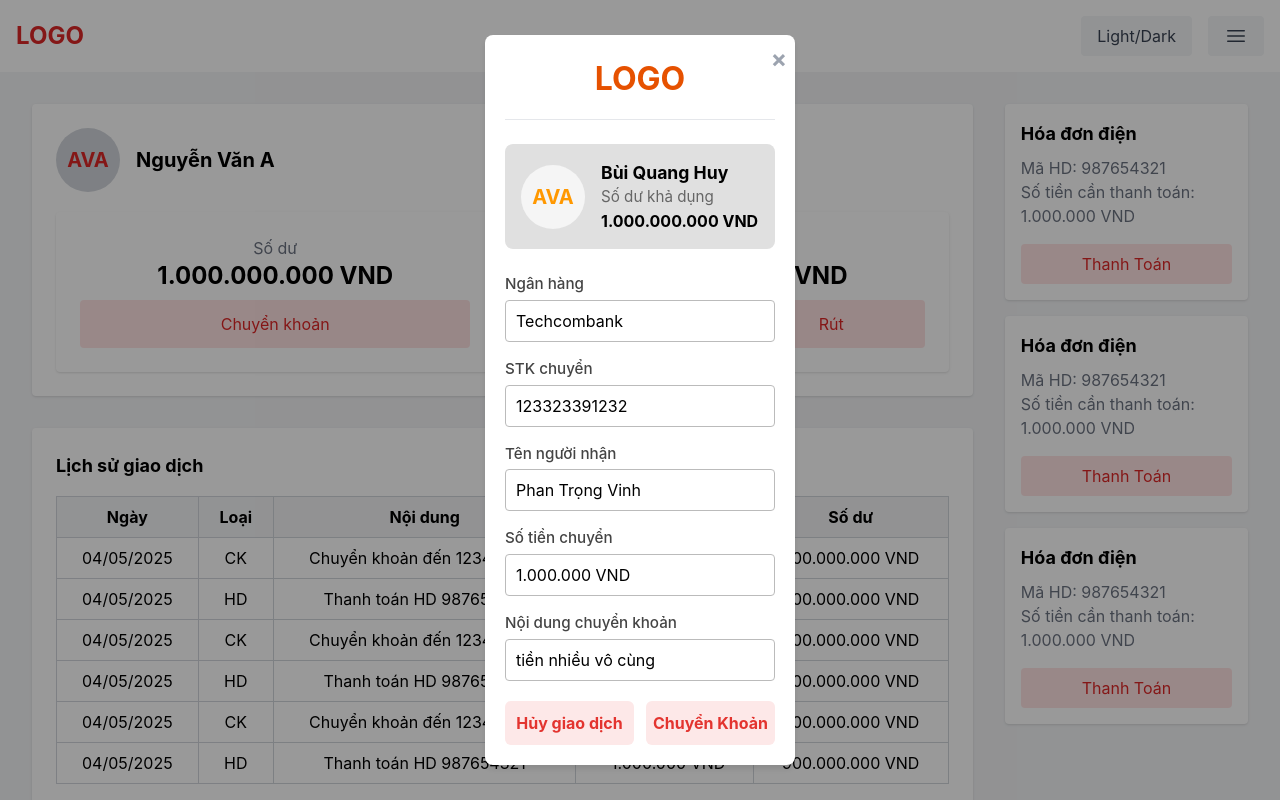
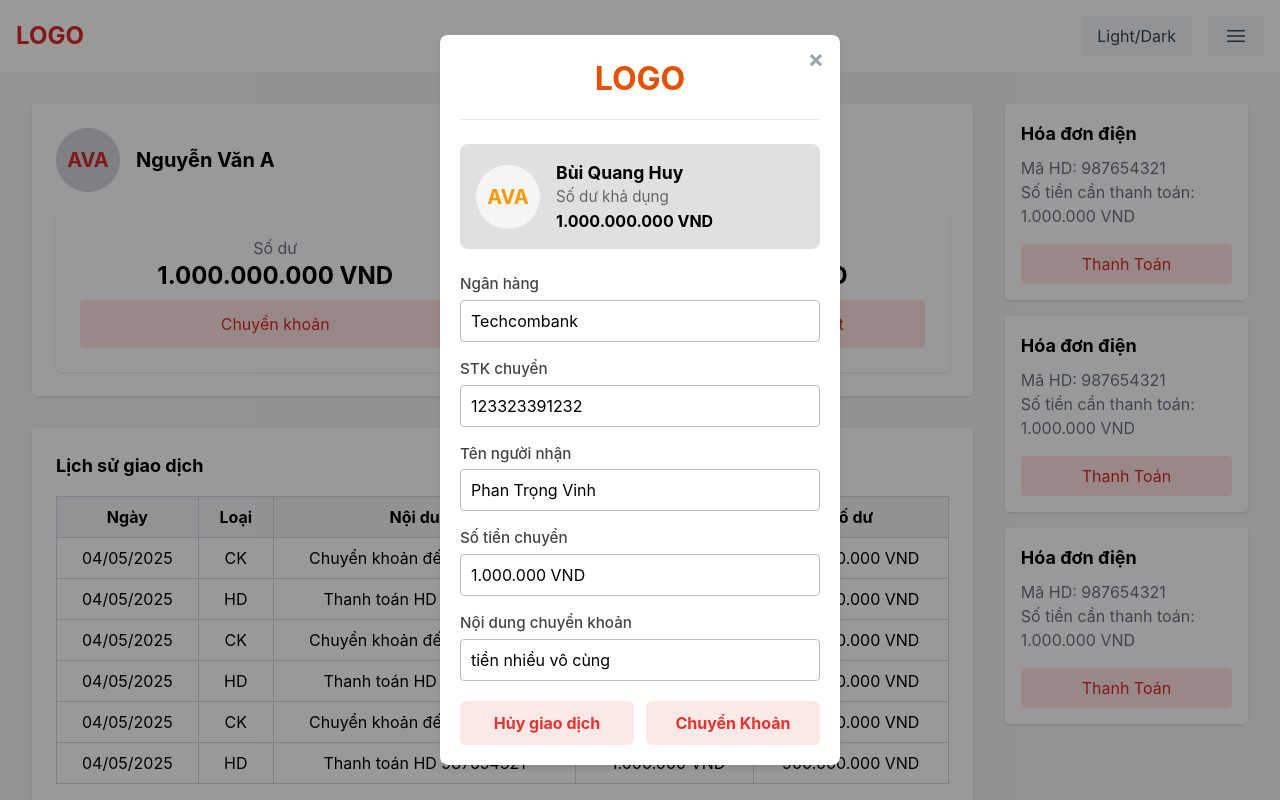
Before and after one commit to phanbachlong/Consumer_Transaction_Management_System, a React (Create React App) app in the folder project88/: page / in a window 1280 px wide. Both pictures are taken after a click on the button "Chuyển khoản". Shown: the top 800 px of the page. Built offline with nearby package versions, Linux system fonts and the light colour scheme.

Commit message:
sửa lại màn hình chuyển khoản

```diff
--- a/project88/src/features/home/HomeContent.js
+++ b/project88/src/features/home/HomeContent.js
@@ -120,9 +120,9 @@ const HomeContent = () => {
       {/* Modal for TransferForm */}
       {showTransfer && (
         <div className="fixed inset-0 z-50 flex items-center justify-center bg-black bg-opacity-40">
-          <div className="relative">
+          <div className="relative w-full max-w-md">
             <button
-              className="absolute top-2 right-2 text-gray-400 hover:text-gray-600 text-2xl font-bold"
+              className="absolute top-2 right-10 text-gray-400 hover:text-gray-600 text-2xl font-bold"
               onClick={() => setShowTransfer(false)}
               aria-label="Close"
             >
```
